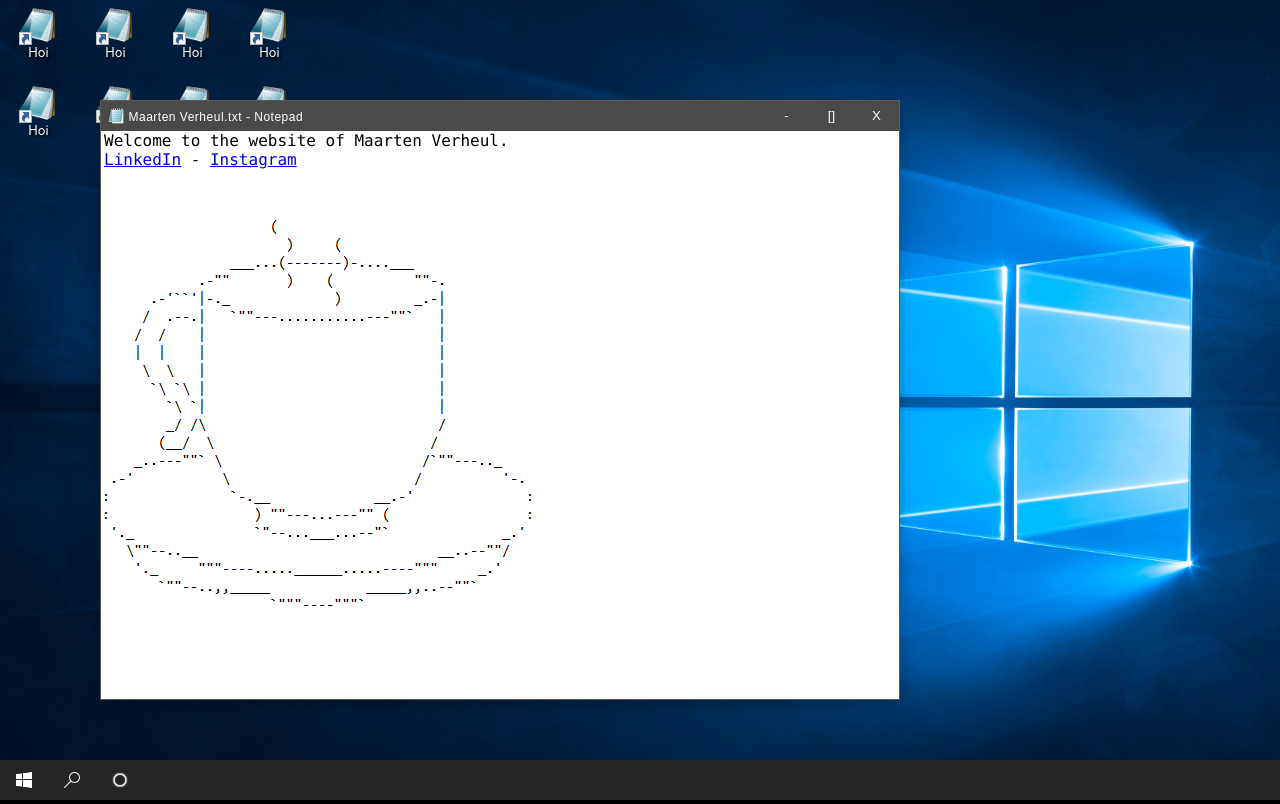
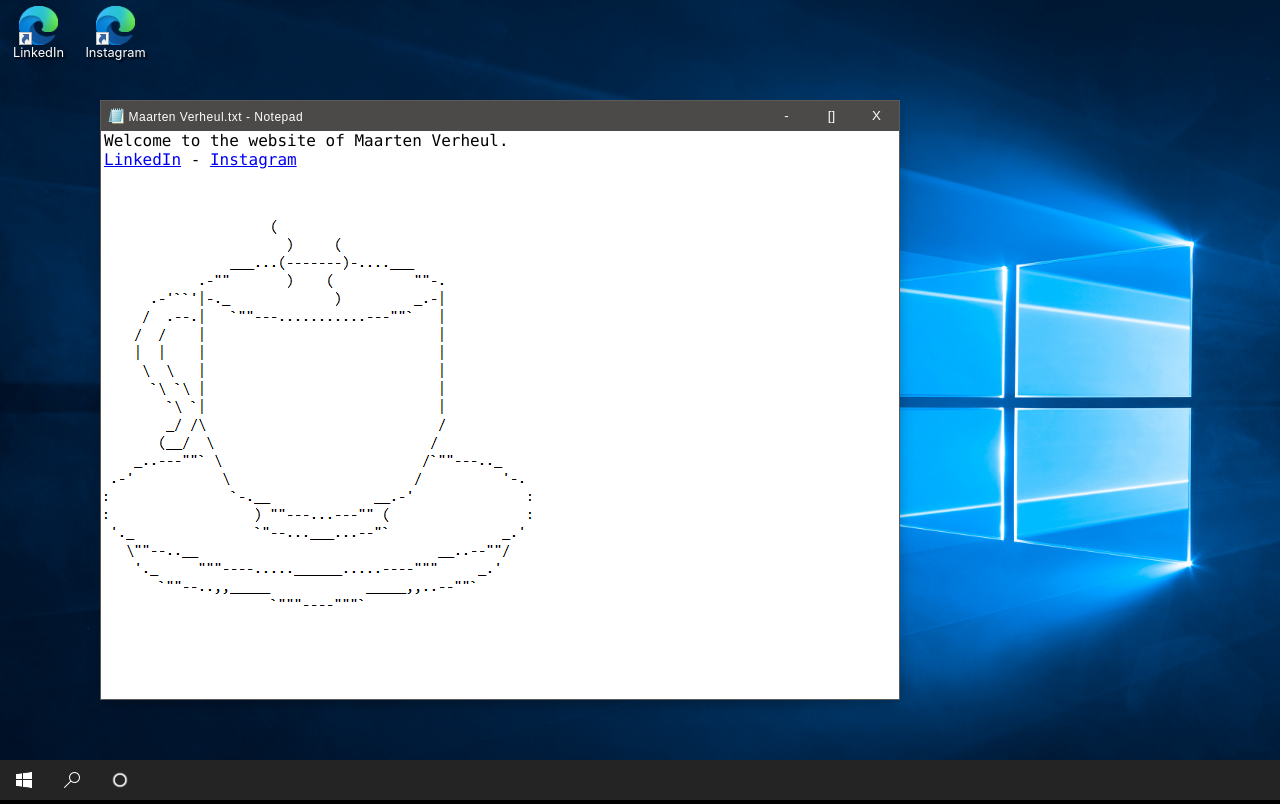
Before and after one commit to maartenverheul/maartenverheul.github.io, a React app: page / in a window 1280 px wide. Built offline with nearby package versions, Linux system fonts and the light colour scheme.

Commit message:
Fix shortcuts & add edge icon

```diff
--- a/src/components/shortcutlayer/Shortcut.scss
+++ b/src/components/shortcutlayer/Shortcut.scss
@@ -23,12 +23,14 @@
   .shortcut-icon {
     width: 39px;
     height: 39px;
-    background-image: url(../../assets/icons/notepad_x48.png);
     background-repeat: no-repeat;
     background-position: center;
     background-size: contain;
     position: relative;
     margin: auto;
+
+    &.shortcut-icon-notepad   { background-image: url(../../assets/icons/notepad_x48.png); }
+    &.shortcut-icon-edge      { background-image: url(../../assets/icons/edge_x48.png); }
   }
   .shortcut-arrow {
     width: 13px;
--- a/src/components/shortcutlayer/Shortcut.tsx
+++ b/src/components/shortcutlayer/Shortcut.tsx
@@ -1,8 +1,11 @@
 import React from 'react';
+import ShortcutIcon from '../../types/ShortcutIcon';
 import './Shortcut.scss';
 
 type Props = {
   position: [number, number],
+  icon: ShortcutIcon,
+  title: string,
   action: () => void
 }
 type State = {
@@ -41,10 +44,10 @@ class Shortcut extends React.Component<Props> {
   render(){
     return (
       <div className={"shortcut" + (this.state.selected?" selected":"")} style={{gridColumn: this.state.position.x, gridRow: this.state.position.y}} onPointerUp={() => this.select()} onDoubleClick={() => this.props.action()}>
-        <div className="shortcut-icon">
+        <div className={`shortcut-icon shortcut-icon-${this.props.icon.path}`}>
           <div className="shortcut-arrow"></div>
         </div>
-        <div className="shortcut-title">Hoi</div>
+        <div className="shortcut-title">{this.props.title}</div>
       </div>
     );
   }
--- a/src/components/shortcutlayer/ShortcutLayer.tsx
+++ b/src/components/shortcutlayer/ShortcutLayer.tsx
@@ -1,10 +1,13 @@
 import React from 'react';
+import ShortcutIcon, {EdgeIcon, NotepadIcon} from '../../types/ShortcutIcon';
 import Shortcut from './Shortcut';
 import './ShortcutLayer.scss';
 
 type State = {
   shortcuts: {
     position: [number, number],
+    title: string,
+    icon: ShortcutIcon,
     action: () => void
   }[]
 }
@@ -13,15 +16,13 @@ class ShortcutLayer extends React.Component {
 
   state: State = {
     shortcuts: [
-      { position: [1, 1], action: () => { console.log("Open shortcut"); } },
-      { position: [2, 1], action: () => { console.log("Open shortcut"); } },
-      { position: [3, 1], action: () => { console.log("Open shortcut"); } },
-      { position: [4, 1], action: () => { console.log("Open shortcut"); } },
-      { position: [1, 2], action: () => { console.log("Open shortcut"); } },
-      { position: [2, 2], action: () => { console.log("Open shortcut"); } },
-      { position: [3, 2], action: () => { console.log("Open shortcut"); } },
-      { position: [4, 2], action: () => { console.log("Open shortcut"); } },
+      { position: [1, 1], title: "LinkedIn", icon: EdgeIcon, action: () =>  { this.openURL("https://www.linkedin.com/in/maarten-verheul/"); } },
+      { position: [2, 1], title: "Instagram", icon: EdgeIcon, action: () => { this.openURL("https://www.instagram.com/meerofmindermaarten/"); } },
     ]
+  }
+
+  openURL(url: string){
+    window.open(url, "_blank");
   }
 
   deselectAll(e: React.MouseEvent<HTMLDivElement, MouseEvent>){
@@ -32,7 +33,7 @@ class ShortcutLayer extends React.Component {
     return (
       <div className="shortcutlayer">
         {
-          this.state.shortcuts.map((e,i) => <Shortcut key={i} position={e.position} action={e.action}/>)
+          this.state.shortcuts.map((e,i) => <Shortcut key={i} position={e.position} title={e.title} icon={e.icon} action={e.action}/>)
         }
         <div className="shortcutlayer-background" onClick={(e) => this.deselectAll(e)}></div>
       </div>
--- /dev/null
+++ b/src/types/ShortcutIcon.ts
@@ -0,0 +1,12 @@
+export default class ShortcutIcon {
+
+  public readonly path: string;
+
+  constructor(path: string){
+    this.path = path;
+  }
+
+}
+
+export const NotepadIcon = new ShortcutIcon("notepad");
+export const EdgeIcon = new ShortcutIcon("edge");
```
Also changed, not shown: src/assets/icons/edge_x48.png (added).
